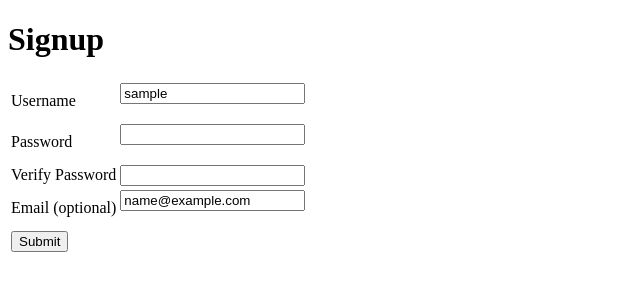
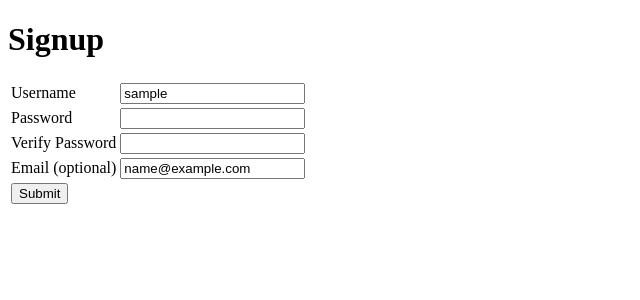
Before and after one commit to Bradleywboggs/user-signup, a Flask app: template templates/signup_form.html in a window 1280 px wide. Shown: the top 300 px of the page, without its empty margins (0-640 px from the left). Run offline with Flask 2, Linux system fonts and the light colour scheme; the template is opened without the code that fills it: most values are stand-ins (such as "Sample title", 1, 10 or a date in 2020).

Commit message:
fixed error message markup

```diff
--- a/templates/signup_form.html
+++ b/templates/signup_form.html
@@ -13,16 +13,20 @@
               <label for="username"> Username </label>
             </td>
             <td>
-                <input name="username" type="text" value="{{username}}"/> <p class="error">{{username_error}}</p>
+                <input name="username" type="text" value="{{username}}"/>
+                <span class="error">{{username_error}}</span>
             </td>
+
           </tr>
           <tr>
               <td>
                 <label for="pw">Password</label>
               </td>
               <td>
-                <input name="pw" type="password" /> <p class="error">{{password_error}}</p>
+                <input name="pw" type="password" />
+                <span class="error">{{password_error}}</span>
               </td>
+
           </tr>
           <tr>
               <td>
@@ -37,9 +41,10 @@
                 <label for="email">Email (optional)</label>
               </td>
               <td>
-                <input name="email" type="text" value="{{email}}" /> <p class="error">{{email_error}}</p>
+                <input name="email" type="text" value="{{email}}" />
+                <span class="error">{{email_error}}</span>
+             </td>
 
-             </td>
           </tr>
           <tr>
               <td>
```
